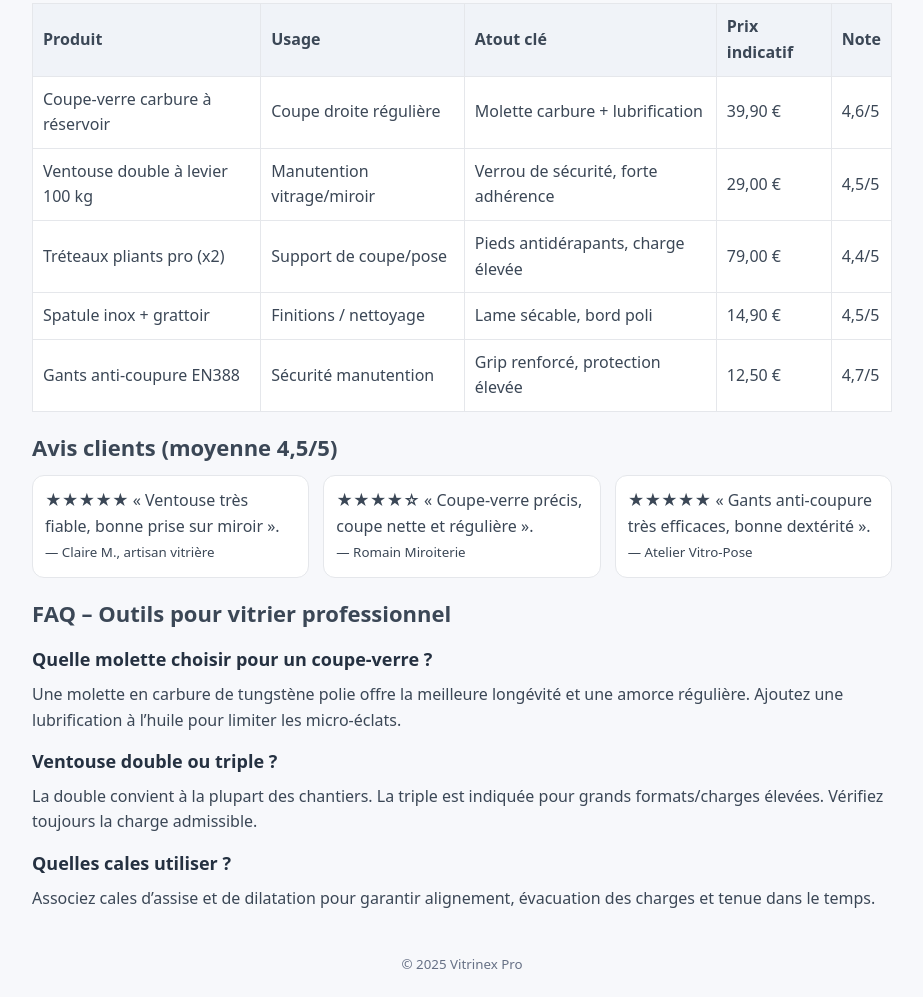
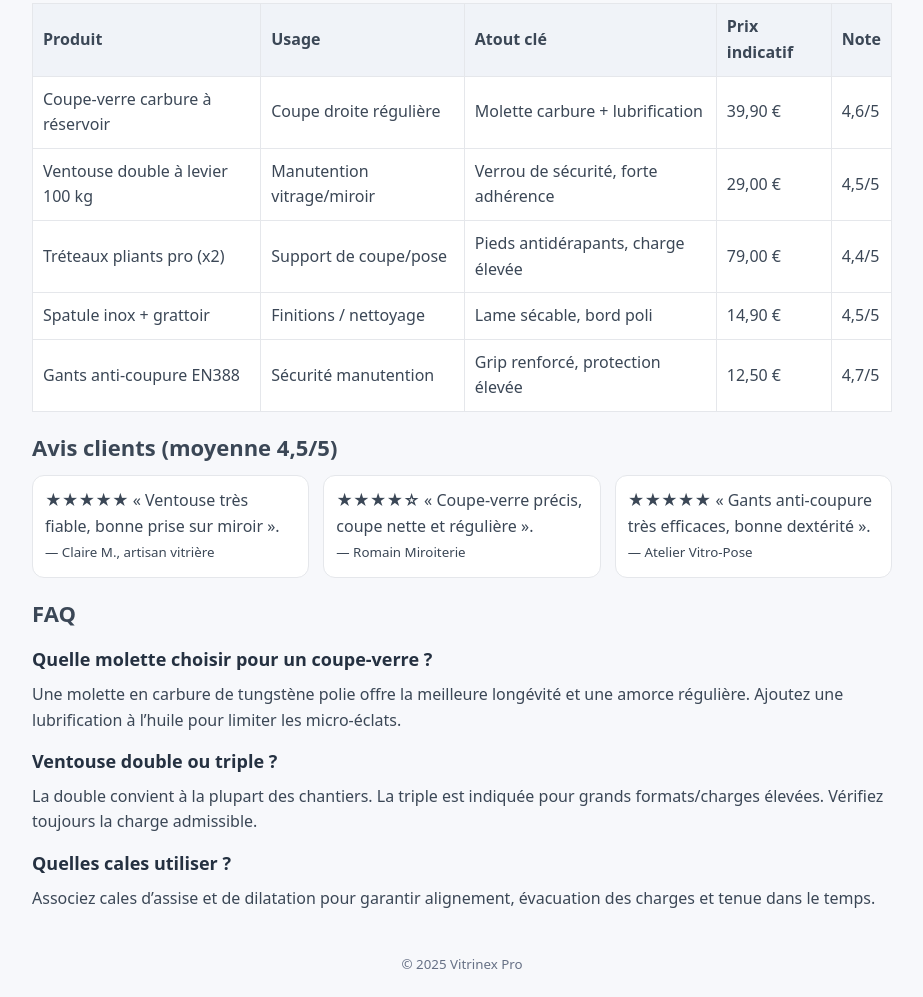
Before and after one commit to didierblanc13290/vitrier, a plain HTML site: page index.html in a window 1280 px wide. Shown: the part 2868-3865 px from the top of the page, without its empty margins (178-1101 px from the left). Drawn offline with Linux system fonts and the light colour scheme.

Commit message:
Update index.html

```diff
--- a/index.html
+++ b/index.html
@@ -171,7 +171,7 @@
       </blockquote>
     </div>
 
-    <h2 id="faq">FAQ – Outils pour vitrier professionnel</h2>
+    <h2 id="faq">FAQ</h2>
     <h3>Quelle molette choisir pour un coupe‑verre ?</h3>
     <p>Une molette en carbure de tungstène polie offre la meilleure longévité et une amorce régulière. Ajoutez une lubrification à l’huile pour limiter les micro‑éclats.</p>
     <h3>Ventouse double ou triple ?</h3>
@@ -180,7 +180,6 @@
     <p>Associez cales d’assise et de dilatation pour garantir alignement, évacuation des charges et tenue dans le temps.</p>
   </section>
 
-  <!-- Footer (clean, requested removal applied) -->
   <footer class="shopify-section" data-section-id="footer" data-section-type="footer">
     <small>© 2025 Vitrinex Pro</small>
   </footer>
```
